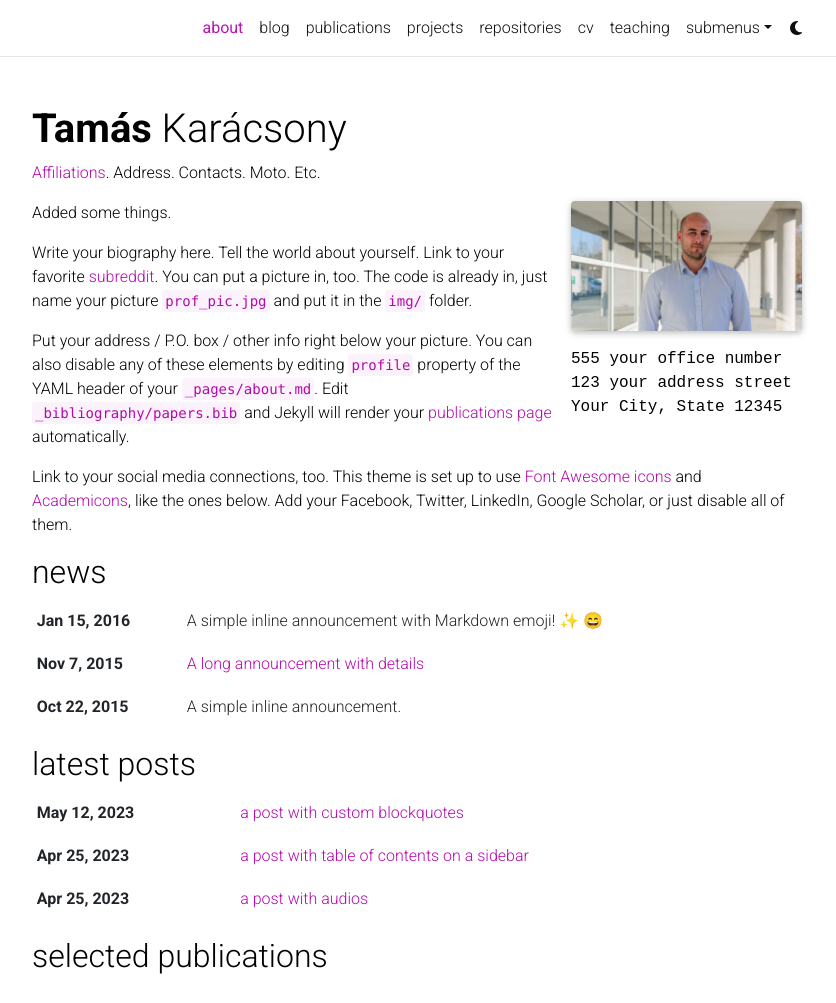
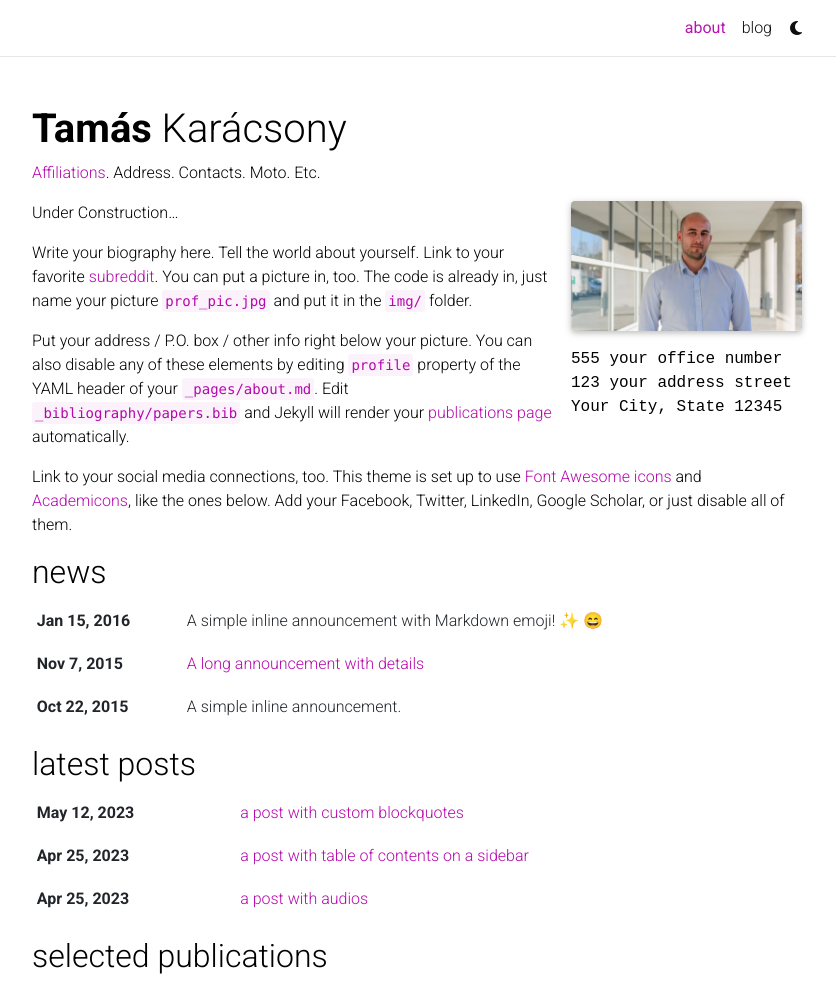
Before and after one commit to tamaskaracsony/tamaskaracsony.github.io, a Jekyll site: the page built from _pages/about.md, in a window 1280 px wide and 1292 px high, cut to the strip 0-1003 px from the top of the window. Shown: the whole strip, without its empty margins (223-1059 px from the left). Built offline with Jekyll 4.4.1, drawn with Linux system fonts in a browser that asks for light colours; full-size pictures stand in for the smaller copies a plugin makes; emoji names are drawn with the system emoji font; comment, search, counter and statistics services are not loaded; a style sheet for code colours, icons or effects is not loaded.

Commit message:
moving out templates

```diff
--- a/_pages/about.md
+++ b/_pages/about.md
@@ -18,7 +18,8 @@
 selected_papers: true # includes a list of papers marked as "selected={true}"
 social: true  # includes social icons at the bottom of the page
 ---
-Added some things.
+
+Under Construction...
 
 Write your biography here. Tell the world about yourself. Link to your favorite [subreddit](http://reddit.com). You can put a picture in, too. The code is already in, just name your picture `prof_pic.jpg` and put it in the `img/` folder.
 
```
Also changed, not shown: _bibliography/_pages_templates/cv.md (renamed from _pages/cv.md), _bibliography/_pages_templates/dropdown.md (renamed from _pages/dropdown.md), _bibliography/_pages_templates/projects.md (renamed from _pages/projects.md), _bibliography/_pages_templates/publications.md (renamed from _pages/publications.md), _bibliography/_pages_templates/repositories.md (renamed from _pages/repositories.md), _bibliography/_pages_templates/teaching.md (renamed from _pages/teaching.md).
